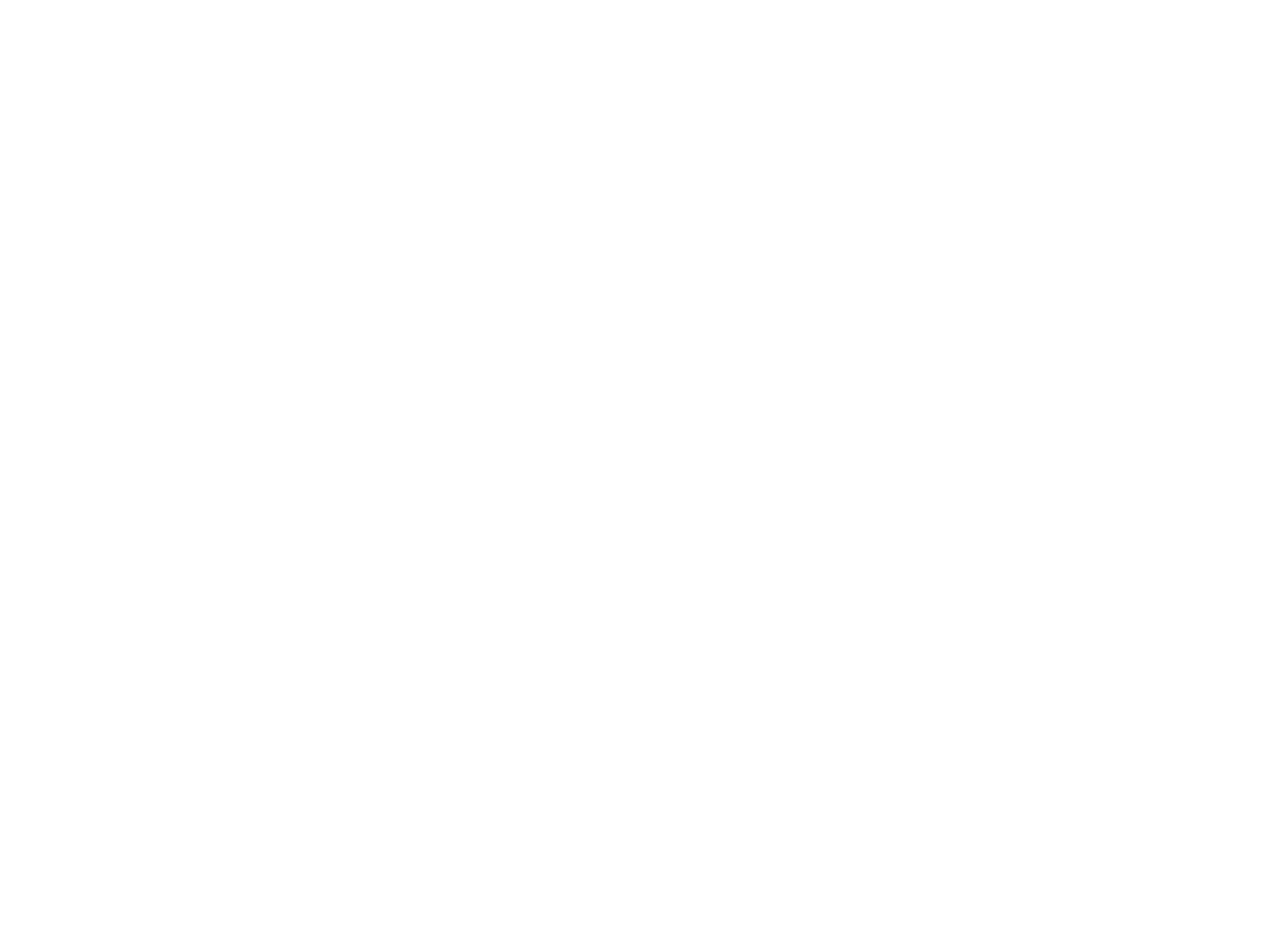
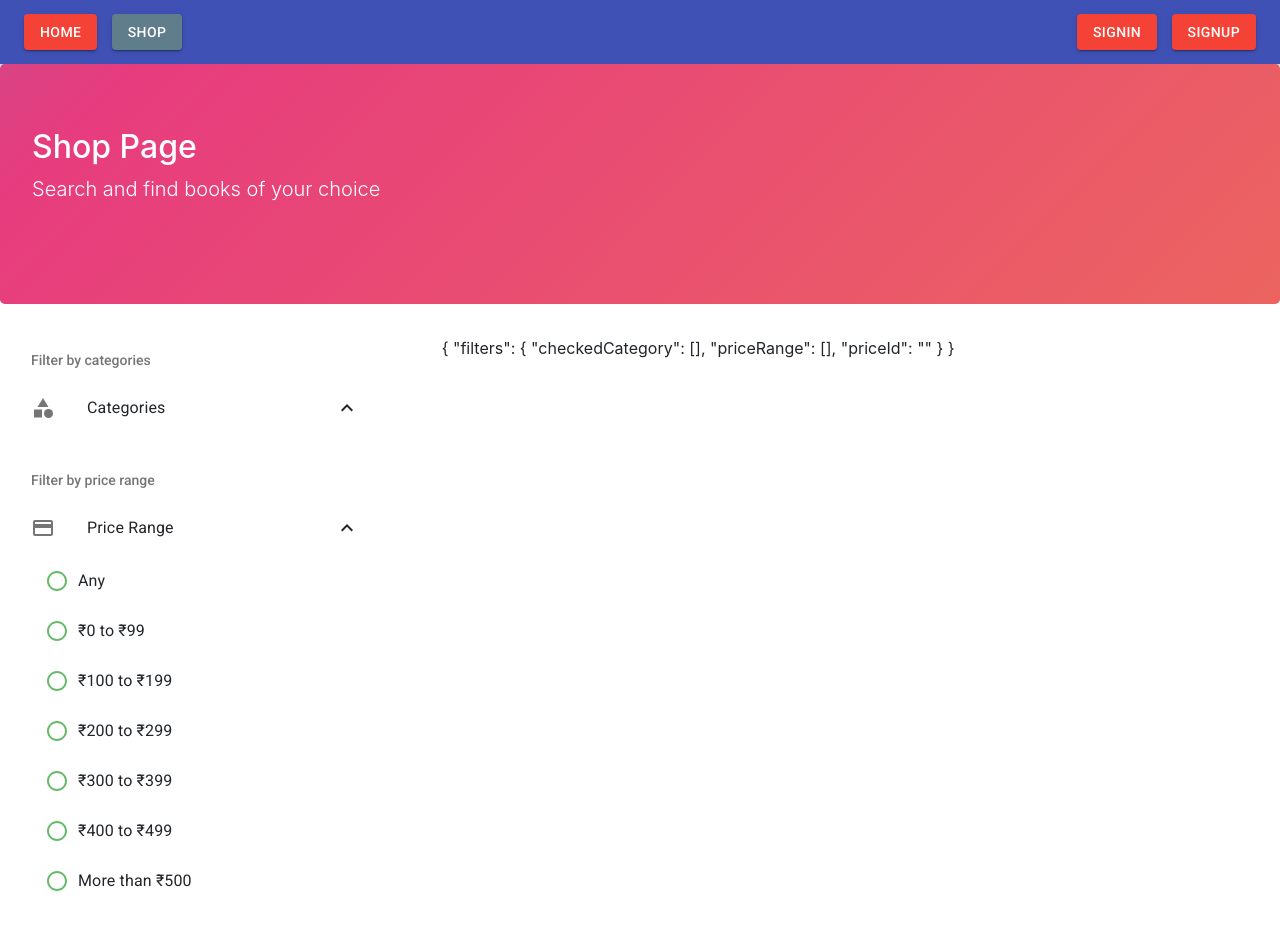
Before and after one commit to ChanManChan/E-commerce-Client, a React (Create React App) app: page /shop in a window 1280 px wide. Shown: the top 930 px of the page. Before the commit the page ends 800 px from the top, so only its background shows below. Built offline with nearby package versions, Linux system fonts and the light colour scheme; no server answers.

Commit message:
shop page customized

```diff
--- a/public/index.html
+++ b/public/index.html
@@ -25,7 +25,7 @@
       href="https://fonts.googleapis.com/icon?family=Material+Icons"
     />
     <link rel="manifest" href="%PUBLIC_URL%/manifest.json" />
-    <title>React App</title>
+    <title>E-commerce | Project</title>
   </head>
   <body>
     <noscript>You need to enable JavaScript to run this app.</noscript>
--- a/src/Routes.js
+++ b/src/Routes.js
@@ -3,6 +3,7 @@
 import Signup from './user/Signup';
 import Signin from './user/Signin';
 import Home from './core/Home';
+import Shop from './core/Shop';
 import PrivateRoute from './auth/PrivateRoute';
 import AdminRoute from './auth/AdminRoute';
 import Dashboard from './user/UserDashboard';
@@ -17,6 +18,7 @@
         <Route exact path='/' component={Home} />
         <Route exact path='/signin' component={Signin} />
         <Route exact path='/signup' component={Signup} />
+        <Route exact path='/shop' component={Shop} />
         <PrivateRoute exact path='/user/dashboard' component={Dashboard} />
         <AdminRoute exact path='/admin/dashboard' component={AdminDashboard} />
         <AdminRoute exact path='/create/category' component={AddCategory} />
--- /dev/null
+++ b/src/core/CategoryCheckbox.js
@@ -0,0 +1,48 @@
+import React, { useState } from 'react';
+import Checkbox from '@material-ui/core/Checkbox';
+import FormControlLabel from '@material-ui/core/FormControlLabel';
+import { withStyles } from '@material-ui/core';
+import { green } from '@material-ui/core/colors';
+
+const CustomCheckbox = withStyles({
+  root: {
+    color: green[400],
+    '&$checked': {
+      color: green[600],
+    },
+  },
+  checked: {},
+})((props) => <Checkbox color='default' {...props} />);
+
+const CategoryCheckbox = ({ categories, handleFilters }) => {
+  const [checked, setChecked] = useState([]);
+
+  const handleToggle = (c) => (e) => {
+    // returns the first index or '-1'
+    const currentCategoryId = checked.indexOf(c);
+    const newCheckedCategoryId = [...checked];
+    // if currently checked was not already in the checked state > push
+    // else pull/take off
+    if (currentCategoryId === -1) newCheckedCategoryId.push(c);
+    else newCheckedCategoryId.splice(currentCategoryId, 1);
+    // console.log('FROM CHECKBOX: ', newCheckedCategoryId);
+    setChecked(newCheckedCategoryId);
+    handleFilters(newCheckedCategoryId, e.target.name);
+  };
+
+  return categories.map((c, i) => (
+    <li key={i} className='list-unstyled'>
+      <FormControlLabel
+        control={
+          <CustomCheckbox
+            onChange={handleToggle(c._id)}
+            name='checkedCategory'
+          />
+        }
+        label={c.name}
+      />
+    </li>
+  ));
+};
+
+export default CategoryCheckbox;
--- a/src/core/Menu.js
+++ b/src/core/Menu.js
@@ -63,6 +63,15 @@
               to='/'
             >
               Home
+            </Button>
+            <Button
+              component={Link}
+              variant={!matches ? 'contained' : 'outlined'}
+              className={!matches ? classes.button : ''}
+              style={isActive(history, '/shop', matches)}
+              to='/shop'
+            >
+              Shop
             </Button>
             {isAuthenticated() && isAuthenticated().user.role === 1 ? (
               <Button
--- /dev/null
+++ b/src/core/PriceRangeRadioBox.js
@@ -0,0 +1,27 @@
+import React from 'react';
+import { withStyles, Radio, FormControlLabel } from '@material-ui/core';
+import { green } from '@material-ui/core/colors';
+
+const CustomRadio = withStyles({
+  root: {
+    color: green[400],
+    '&$checked': {
+      color: green[600],
+    },
+  },
+  checked: {},
+})((props) => <Radio color='default' {...props} />);
+
+const PriceRangeRadioBox = ({ prices }) => {
+  return prices.map((p, i) => (
+    <div key={i}>
+      <FormControlLabel
+        value={`${p._id}`}
+        control={<CustomRadio />}
+        label={p.name}
+      />
+    </div>
+  ));
+};
+
+export default PriceRangeRadioBox;
--- /dev/null
+++ b/src/core/Shop.js
@@ -0,0 +1,176 @@
+import React, { useState, useEffect } from 'react';
+import Layout from './Layout';
+import ProductCard from './ProductCard';
+import { getCategories } from './apiCore';
+import { toast } from 'react-toastify';
+import CategoryCheckbox from './CategoryCheckbox';
+import PriceRangeRadioBox from './PriceRangeRadioBox';
+import { prices } from './fixedPrices';
+import { RadioGroup, FormControl } from '@material-ui/core';
+import Collapse from '@material-ui/core/Collapse';
+import ListItemIcon from '@material-ui/core/ListItemIcon';
+import ListItemText from '@material-ui/core/ListItemText';
+import List from '@material-ui/core/List';
+import ListItem from '@material-ui/core/ListItem';
+import { makeStyles } from '@material-ui/core/styles';
+import ListSubheader from '@material-ui/core/ListSubheader';
+import ExpandLess from '@material-ui/icons/ExpandLess';
+import ExpandMore from '@material-ui/icons/ExpandMore';
+import CategoryIcon from '@material-ui/icons/Category';
+import CreditCardIcon from '@material-ui/icons/CreditCard';
+
+const useStyles = makeStyles((theme) => ({
+  root: {
+    width: '100%',
+    maxWidth: 360,
+    backgroundColor: theme.palette.background.paper,
+  },
+  nested: {
+    paddingLeft: theme.spacing(4),
+  },
+}));
+
+const Shop = () => {
+  const classes = useStyles();
+  const [open, setOpen] = useState(true);
+  const [exposed, setExposed] = useState(true);
+  const handleClick = () => {
+    setOpen(!open);
+  };
+  const handleInteraction = () => {
+    setExposed(!exposed);
+  };
+
+  const [categories, setCategories] = useState([]);
+  const [myFilters, setMyFilters] = useState({
+    filters: { checkedCategory: [], priceRange: [], priceId: '' },
+  });
+  const init = () => {
+    getCategories().then((data) => {
+      if (data.error)
+        toast.error(`${data.error}`, { position: toast.POSITION.BOTTOM_LEFT });
+      else setCategories(data);
+    });
+  };
+  useEffect(() => {
+    init();
+  }, []);
+
+  const handleFilters = (filters, filterBy) => {
+    const newFilters = { ...myFilters };
+    newFilters.filters[filterBy] = filters;
+    setMyFilters(newFilters);
+  };
+
+  const handlePrice = (value) => {
+    const data = prices;
+    let array = [];
+    for (let key in data)
+      if (data[key]._id === parseInt(value)) array = data[key].array;
+    return array;
+  };
+
+  return (
+    <Layout
+      title='Shop Page'
+      description='Search and find books of your choice'
+      className='container-fluid'
+    >
+      <div style={{ marginBottom: '20rem' }}>
+        <div className='row'>
+          <div className='col-4'>
+            <List
+              component='nav'
+              aria-labelledby='nested-list-subheader'
+              subheader={
+                <ListSubheader component='div' id='nested-list-subheader'>
+                  Filter by categories
+                </ListSubheader>
+              }
+              className={classes.root}
+            >
+              <ListItem button onClick={handleClick}>
+                <ListItemIcon>
+                  <CategoryIcon />
+                </ListItemIcon>
+                <ListItemText primary='Categories' />
+                {open ? <ExpandLess /> : <ExpandMore />}
+              </ListItem>
+              <Collapse in={open} timeout='auto' unmountOnExit>
+                <List component='ul' disablePadding>
+                  <ListItem button className={classes.nested}>
+                    <ul>
+                      <CategoryCheckbox
+                        categories={categories}
+                        handleFilters={(filters, filterBy) =>
+                          handleFilters(filters, filterBy)
+                        }
+                      />
+                    </ul>
+                  </ListItem>
+                </List>
+              </Collapse>
+            </List>
+
+            {/* <h4>Filter by categories</h4> */}
+            {/* <ul>
+            <CategoryCheckbox
+              categories={categories}
+              handleFilters={(filters, filterBy) =>
+                handleFilters(filters, filterBy)
+              }
+            />
+          </ul> */}
+            {/* <h4>Filter by price range</h4> */}
+
+            <List
+              component='nav'
+              aria-labelledby='nested-list-subheader'
+              subheader={
+                <ListSubheader component='div' id='nested-list-subheader'>
+                  Filter by price range
+                </ListSubheader>
+              }
+              className={classes.root}
+            >
+              <ListItem button onClick={handleInteraction}>
+                <ListItemIcon>
+                  <CreditCardIcon />
+                </ListItemIcon>
+                <ListItemText primary='Price Range' />
+                {exposed ? <ExpandLess /> : <ExpandMore />}
+              </ListItem>
+              <Collapse in={exposed} timeout='auto' unmountOnExit>
+                <List component='div' disablePadding>
+                  <ListItem button className={classes.nested}>
+                    <div>
+                      <FormControl component='fieldset'>
+                        <RadioGroup
+                          aria-label='priceRange'
+                          name='customPriceRange'
+                          value={myFilters.filters['priceId']}
+                          onChange={(e) => {
+                            const newPrice = { ...myFilters };
+                            let priceValues = handlePrice(e.target.value);
+                            newPrice.filters['priceRange'] = priceValues;
+                            newPrice.filters['priceId'] = e.target.value;
+                            setMyFilters(newPrice);
+                          }}
+                        >
+                          <PriceRangeRadioBox prices={prices} />
+                        </RadioGroup>
+                      </FormControl>
+                    </div>
+                  </ListItem>
+                </List>
+              </Collapse>
+            </List>
+          </div>
+          <div className='col-8'>{JSON.stringify(myFilters, null, 2)}</div>
+        </div>
+      </div>
+    </Layout>
+  );
+};
+
+export default Shop;
--- a/src/core/apiCore.js
+++ b/src/core/apiCore.js
@@ -9,3 +9,13 @@
     })
     .catch((err) => console.log(err));
 };
+
+export const getCategories = () => {
+  return fetch(`${API}/categories`, {
+    method: 'GET',
+  })
+    .then((response) => {
+      return response.json();
+    })
+    .catch((err) => console.log(err));
+};
--- /dev/null
+++ b/src/core/fixedPrices.js
@@ -0,0 +1,37 @@
+export const prices = [
+  {
+    _id: 0,
+    name: 'Any',
+    array: [],
+  },
+  {
+    _id: 1,
+    name: '\u20B90 to \u20B999',
+    array: [0, 99],
+  },
+  {
+    _id: 2,
+    name: '\u20B9100 to \u20B9199',
+    array: [100, 199],
+  },
+  {
+    _id: 3,
+    name: '\u20B9200 to \u20B9299',
+    array: [200, 299],
+  },
+  {
+    _id: 4,
+    name: '\u20B9300 to \u20B9399',
+    array: [300, 399],
+  },
+  {
+    _id: 5,
+    name: '\u20B9400 to \u20B9499',
+    array: [400, 499],
+  },
+  {
+    _id: 6,
+    name: 'More than \u20B9500',
+    array: [500, 2000],
+  },
+];
```
